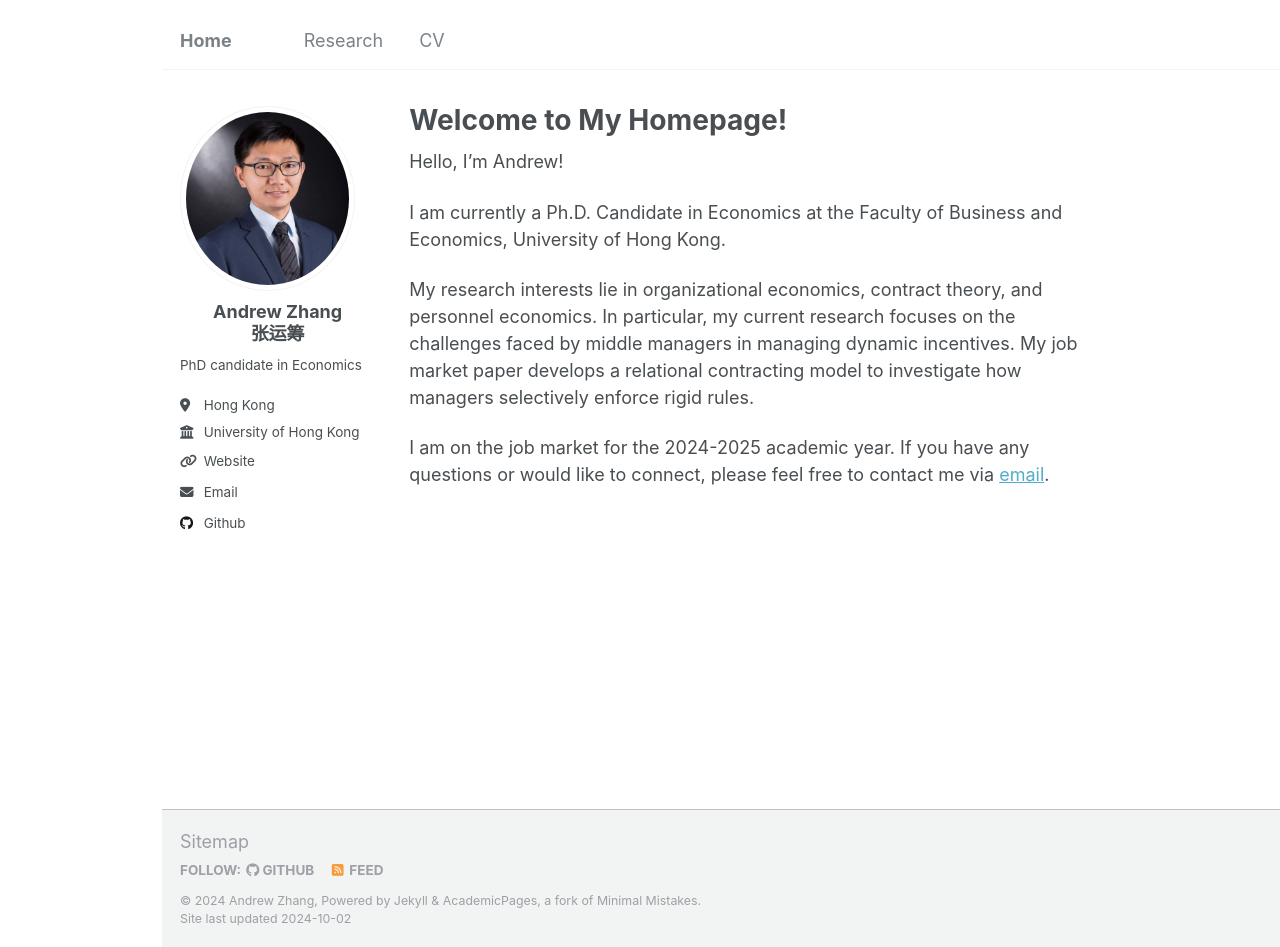
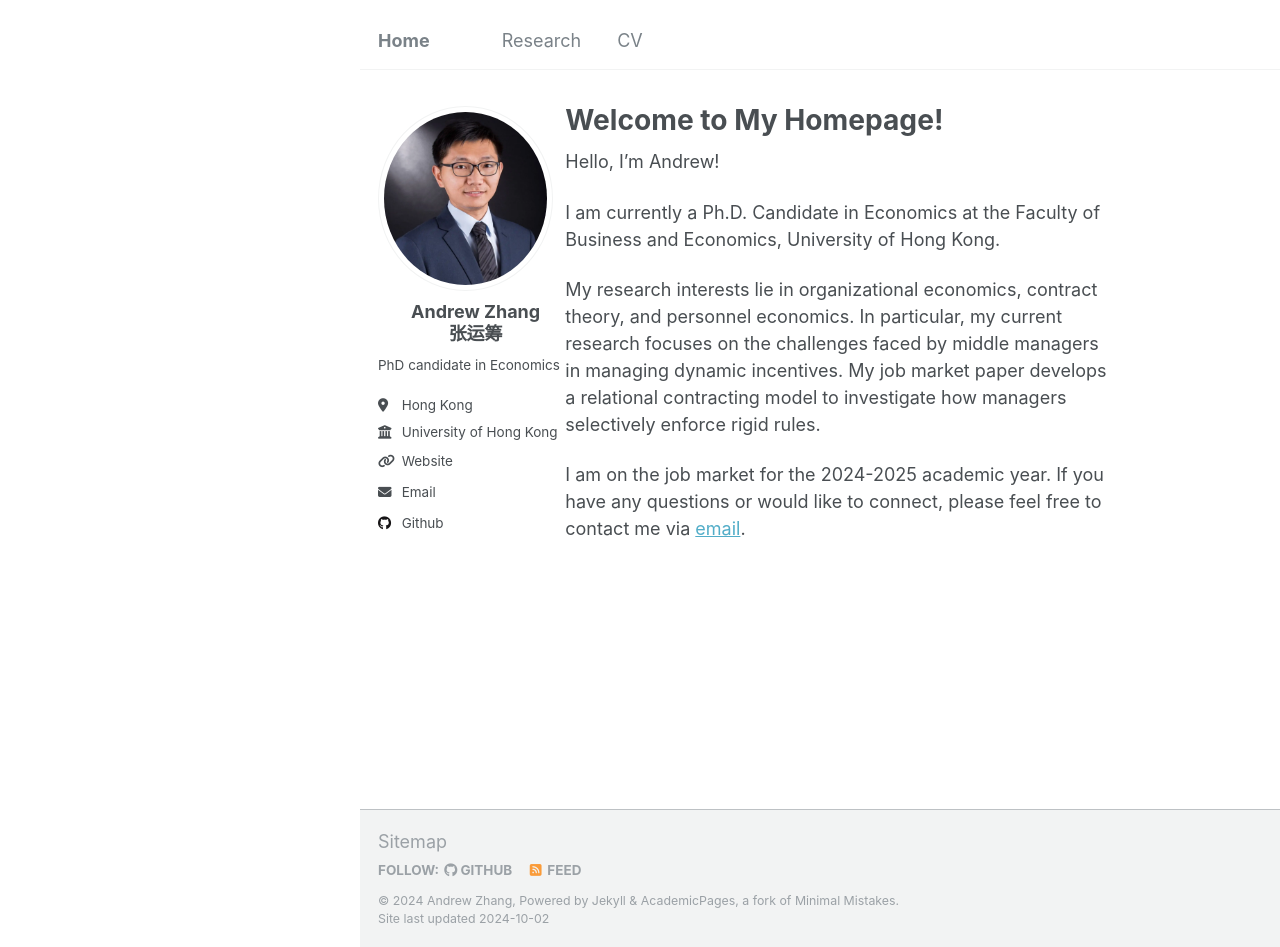
Before and after one commit to Andrew-YC-Zhang/andrew-yc-zhang.github.io, a Jekyll site: the page built from _pages/about.md, in a window 1280 px wide and 947 px high. Built offline with Jekyll 4.4.1, drawn with Linux system fonts in a browser that asks for light colours.

Commit message:
Update _base.scss

```diff
--- a/_sass/_base.scss
+++ b/_sass/_base.scss
@@ -10,7 +10,7 @@ html {
 body {
   margin: 0;
   padding: $masthead-height 0 0;
-  padding-left: 9em;
+  padding-left: 20em;
   padding-bottom: 9em;
   color: $text-color;
   font-family: $global-font-family;
```
